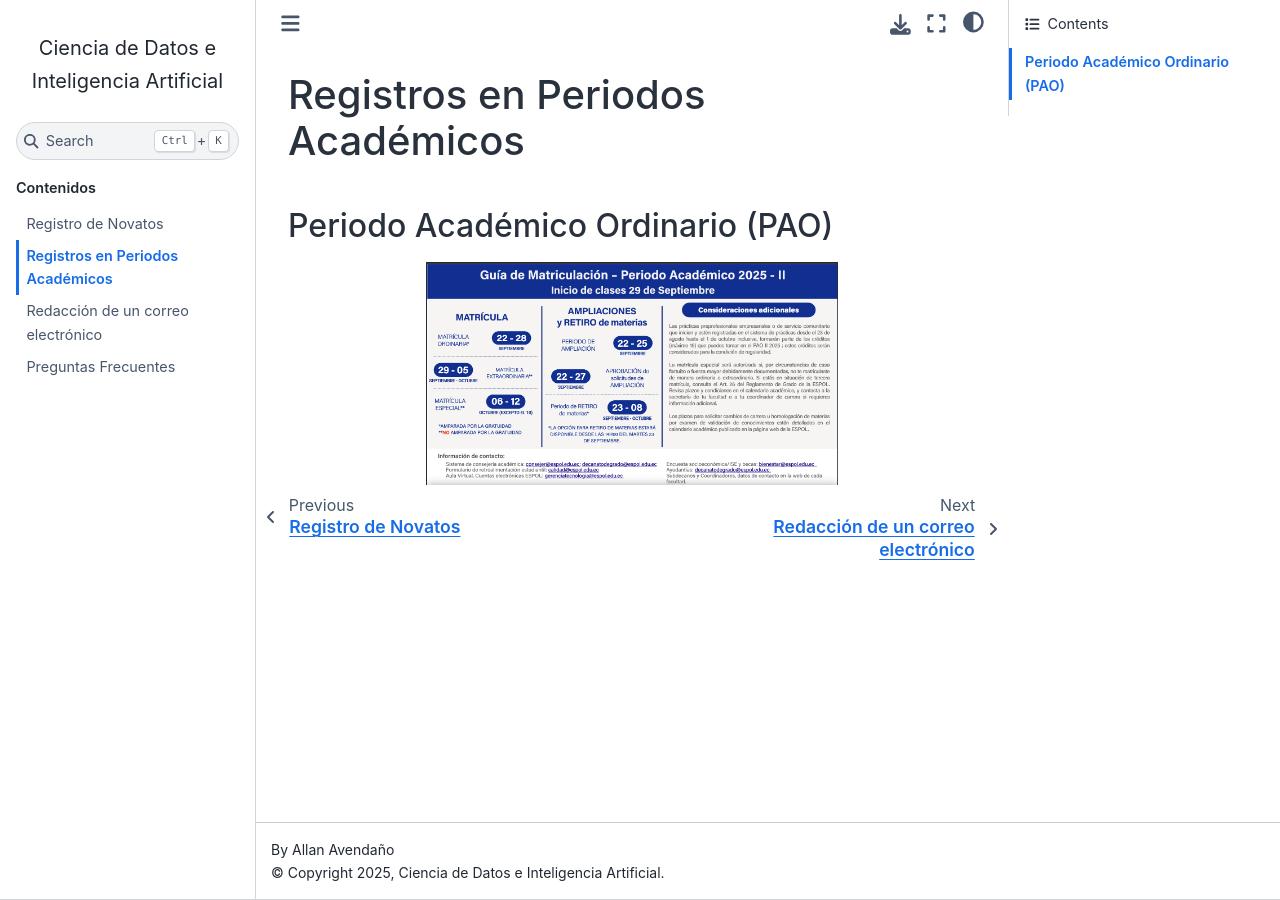
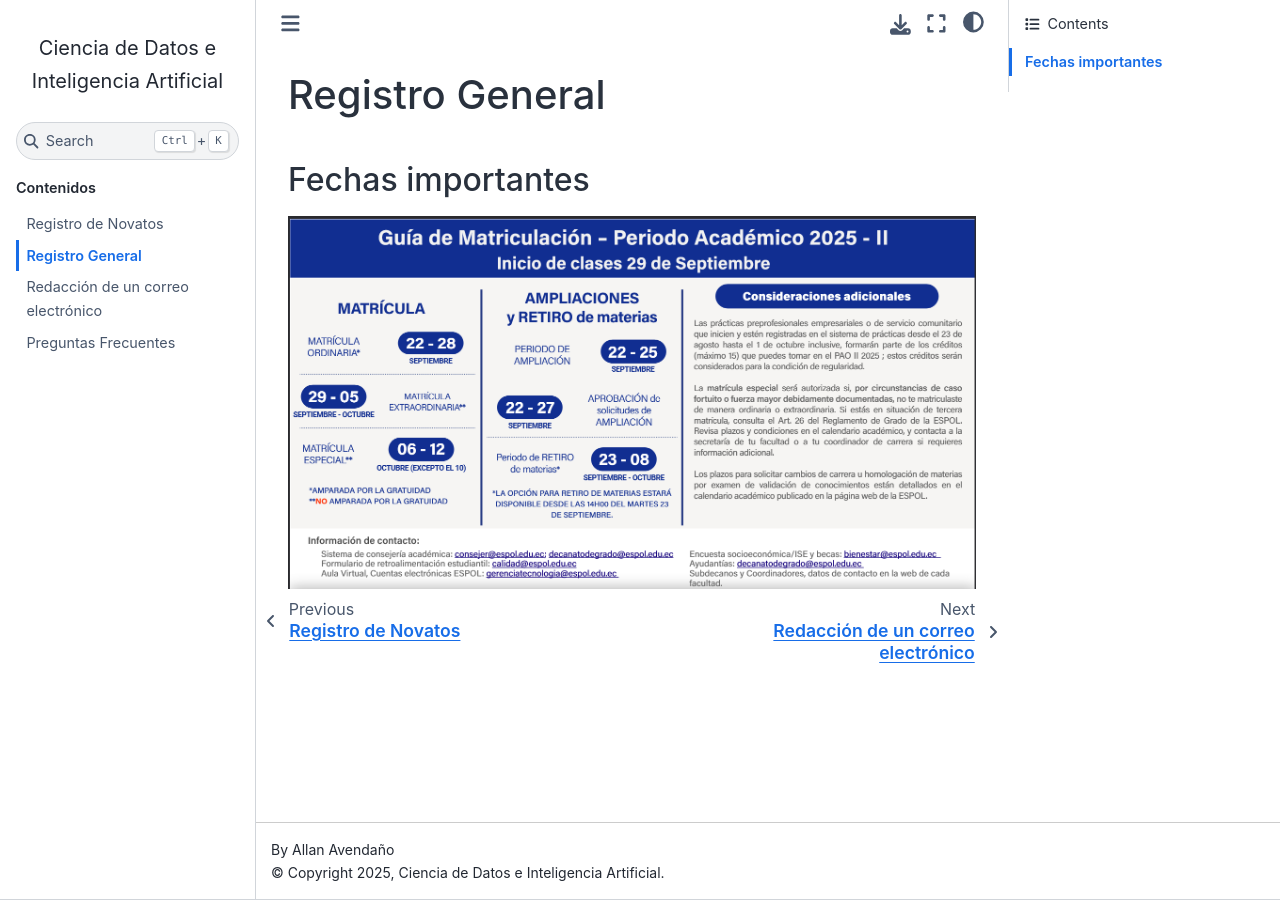
Before and after one commit to CDIAFIEC/FAQs, a Sphinx documentation site: the page built from docs/source/temas/registros.rst, in a window 1280 px wide. Built offline with Sphinx 7.4.7 and the Sphinx Book theme 1.1.4, drawn with Linux system fonts in a browser that asks for light colours; pages that are not in the unit, such as notebooks, are missing from menus.

Commit message:
registro general

```diff
--- a/docs/source/temas/registros.rst
+++ b/docs/source/temas/registros.rst
@@ -3,14 +3,14 @@
   Licensed under Creative Commons Attribution-ShareAlike 4.0 International License
   SPDX-License-Identifier: CC-BY-SA-4.0
 
-================================
-Registros en Periodos Académicos
-================================
+================
+Registro General
+================
 
-Periodo Académico Ordinario (PAO)
----------------------------------
+Fechas importantes
+------------------
 
 .. image:: ../archivos/registroPAO.png
     :alt: Registro en PAO
-    :width: 60%
+    :width: 100%
     :align: center
```
